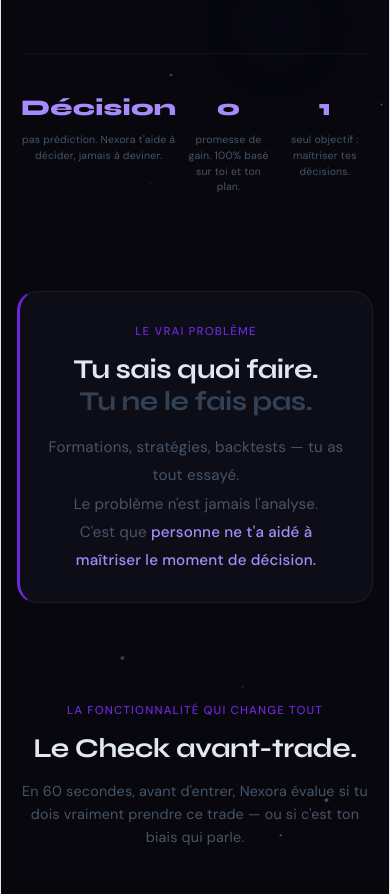
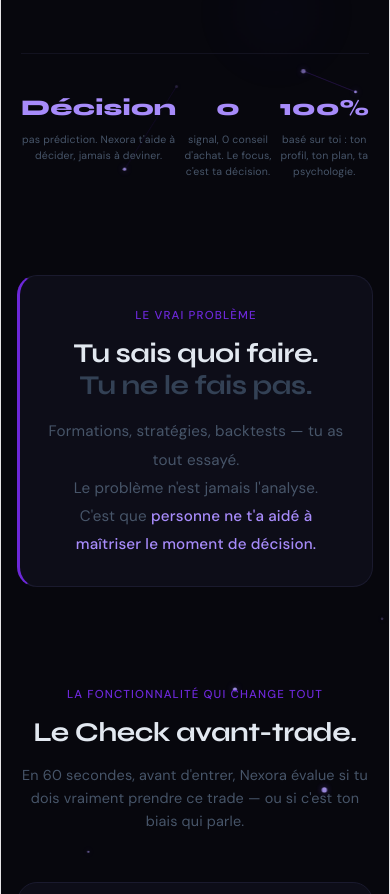
Before and after one commit to gohan974/nexora, a React (Vite) app: page / in a window 390 px wide. Shown: the part 820-1714 px from the top of the page. Built offline with nearby package versions, Linux system fonts and the light colour scheme.

Commit message:
constellation visible + fix stats

```diff
--- a/src/App.jsx
+++ b/src/App.jsx
@@ -82,7 +82,7 @@ const Constellation = ({ isMobile }) => {
     const reduced = window.matchMedia("(prefers-reduced-motion: reduce)").matches;
 
     const count = isMobile ? 38 : 90;
-    const maxDist = isMobile ? 110 : 150;
+    const maxDist = isMobile ? 130 : 175;
     const points = [];
 
     const resize = () => {
@@ -94,14 +94,14 @@ const Constellation = ({ isMobile }) => {
     const init = () => {
       points.length = 0;
       const area = w * h;
-      const n = Math.min(Math.round(area / (isMobile ? 26000 : 20000)), isMobile ? 70 : 200);
+      const n = Math.min(Math.round(area / (isMobile ? 20000 : 15000)), isMobile ? 90 : 260);
       for (let i = 0; i < n; i++) {
         points.push({
           x: Math.random() * w,
           y: Math.random() * h,
-          vx: (Math.random() - 0.5) * 0.18,
-          vy: (Math.random() - 0.5) * 0.18,
-          r: Math.random() * 1.4 + 0.6,
+          vx: (Math.random() - 0.5) * 0.32,
+          vy: (Math.random() - 0.5) * 0.32,
+          r: Math.random() * 1.8 + 0.9,
           tw: Math.random() * Math.PI * 2,
         });
       }
@@ -111,25 +111,28 @@ const Constellation = ({ isMobile }) => {
       ctx.clearRect(0, 0, w, h);
       for (let i = 0; i < points.length; i++) {
         const p = points[i];
-        p.x += p.vx; p.y += p.vy; p.tw += 0.02;
+        p.x += p.vx; p.y += p.vy; p.tw += 0.025;
         if (p.x < 0 || p.x > w) p.vx *= -1;
         if (p.y < 0 || p.y > h) p.vy *= -1;
-        const alpha = 0.4 + Math.sin(p.tw) * 0.3;
+        const alpha = 0.55 + Math.sin(p.tw) * 0.4;
         ctx.beginPath();
         ctx.arc(p.x, p.y, p.r, 0, Math.PI * 2);
-        ctx.fillStyle = `rgba(167,139,250,${alpha})`;
+        ctx.fillStyle = `rgba(180,160,255,${alpha})`;
+        ctx.shadowBlur = 6;
+        ctx.shadowColor = "rgba(139,92,246,0.6)";
         ctx.fill();
+        ctx.shadowBlur = 0;
         for (let j = i + 1; j < points.length; j++) {
           const q = points[j];
           const dx = p.x - q.x, dy = p.y - q.y;
           const dist = Math.sqrt(dx * dx + dy * dy);
           if (dist < maxDist) {
-            const o = (1 - dist / maxDist) * 0.22;
+            const o = (1 - dist / maxDist) * 0.5;
             ctx.beginPath();
             ctx.moveTo(p.x, p.y);
             ctx.lineTo(q.x, q.y);
-            ctx.strokeStyle = `rgba(109,40,217,${o})`;
-            ctx.lineWidth = 0.6;
+            ctx.strokeStyle = `rgba(124,58,237,${o})`;
+            ctx.lineWidth = 0.8;
             ctx.stroke();
           }
         }
@@ -310,8 +313,8 @@ export default function NexoraLanding() {
           <div style={{ display: "grid", gridTemplateColumns: "repeat(3,1fr)", gap: isMobile ? "0.5rem" : "1.5rem" }}>
             {[
               { big: "Décision", small: "pas prédiction. Nexora t'aide à décider, jamais à deviner." },
-              { big: "0", small: "promesse de gain. 100% basé sur toi et ton plan." },
-              { big: "1", small: "seul objectif : maîtriser tes décisions." },
+              { big: "0", small: "signal, 0 conseil d'achat. Le focus, c'est ta décision." },
+              { big: "100%", small: "basé sur toi : ton profil, ton plan, ta psychologie." },
             ].map((s, i) => (
               <div key={i} style={{ textAlign: "center", display: "flex", flexDirection: "column", alignItems: "center" }}>
                 <div style={{ fontFamily: "'Syne',sans-serif", fontSize: isMobile ? "1.4rem" : "2.2rem", fontWeight: 800, color: "#a78bfa", lineHeight: 1.1, marginBottom: "0.5rem", minHeight: isMobile ? "1.9rem" : "2.6rem", display: "flex", alignItems: "center" }}>{s.big}</div>
```
